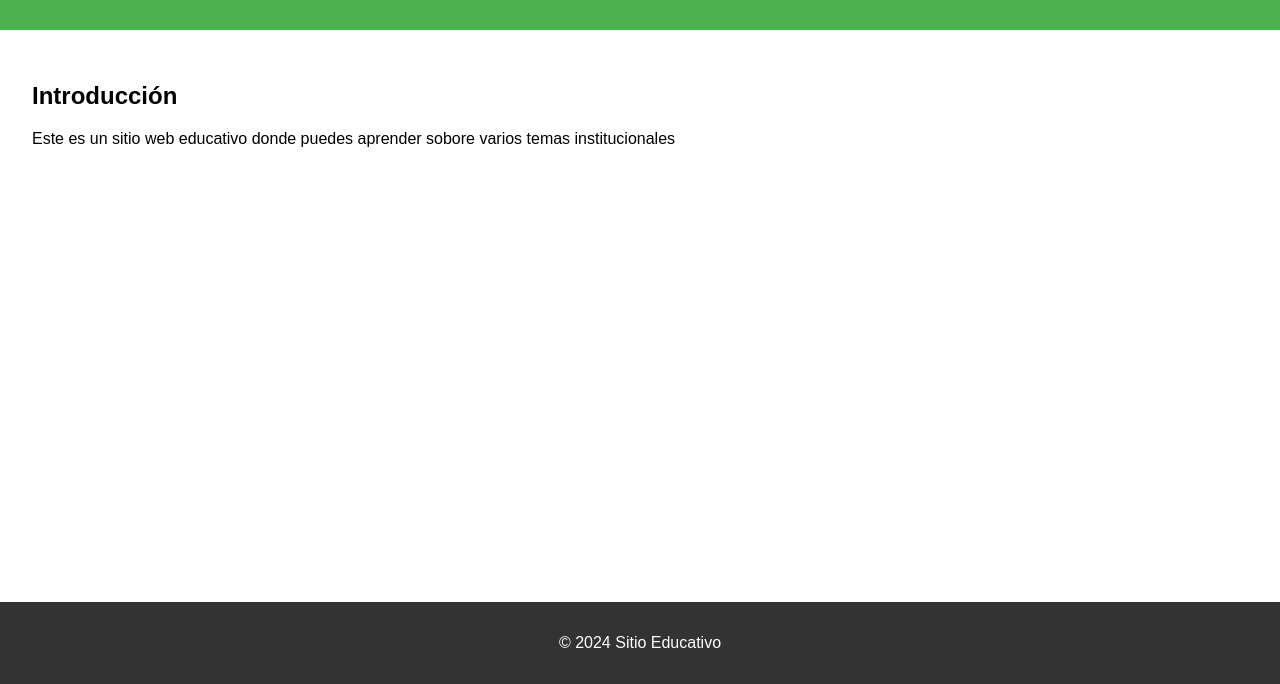
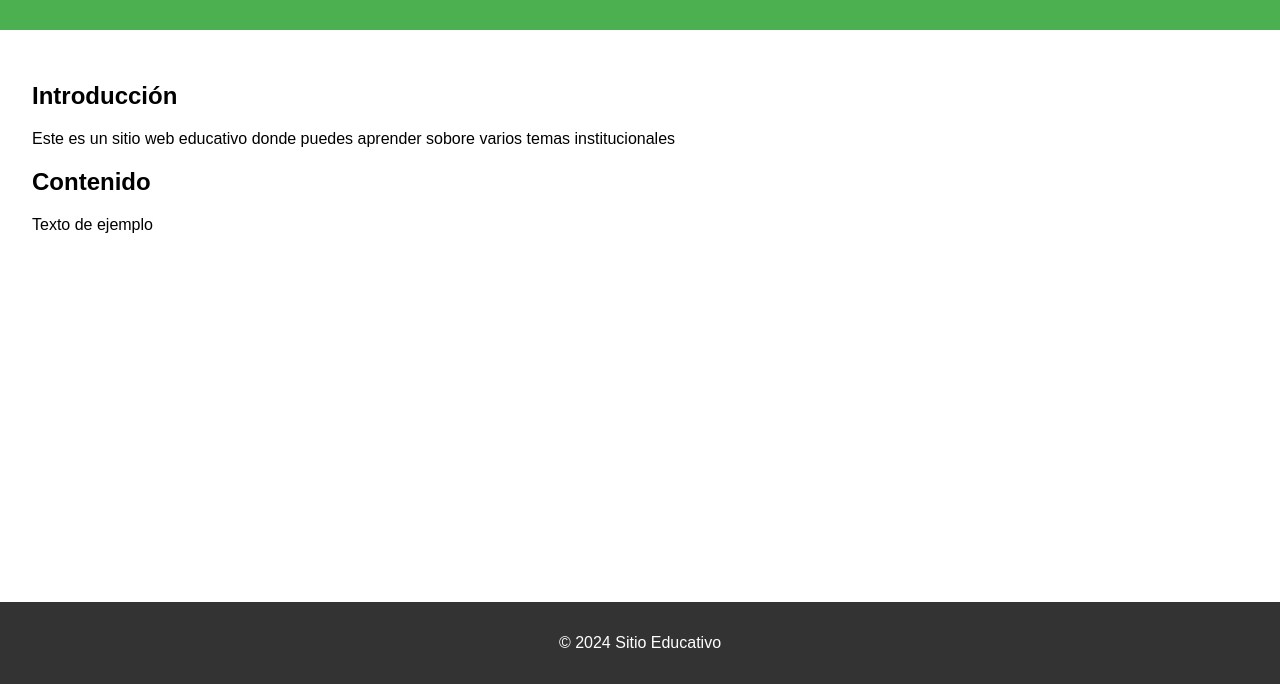
Before and after one commit to coby111/el_jalo, a plain HTML site: page index.html in a window 1280 px wide. Shown: the part 116-800 px from the top of the page. Drawn offline with Linux system fonts and the light colour scheme.

Commit message:
Nuevo contenido añadido

```diff
--- a/index.html
+++ b/index.html
@@ -25,6 +25,12 @@
             <h2>Introducción</h2>
             <p>Este es un sitio web educativo donde puedes aprender sobore varios temas institucionales</p>
         </section>
+        <section>
+            <h1>Contenido</h1>
+            <p>
+                Texto de ejemplo
+            </p>
+        </section>
     </main>
 
     <footer>
```
